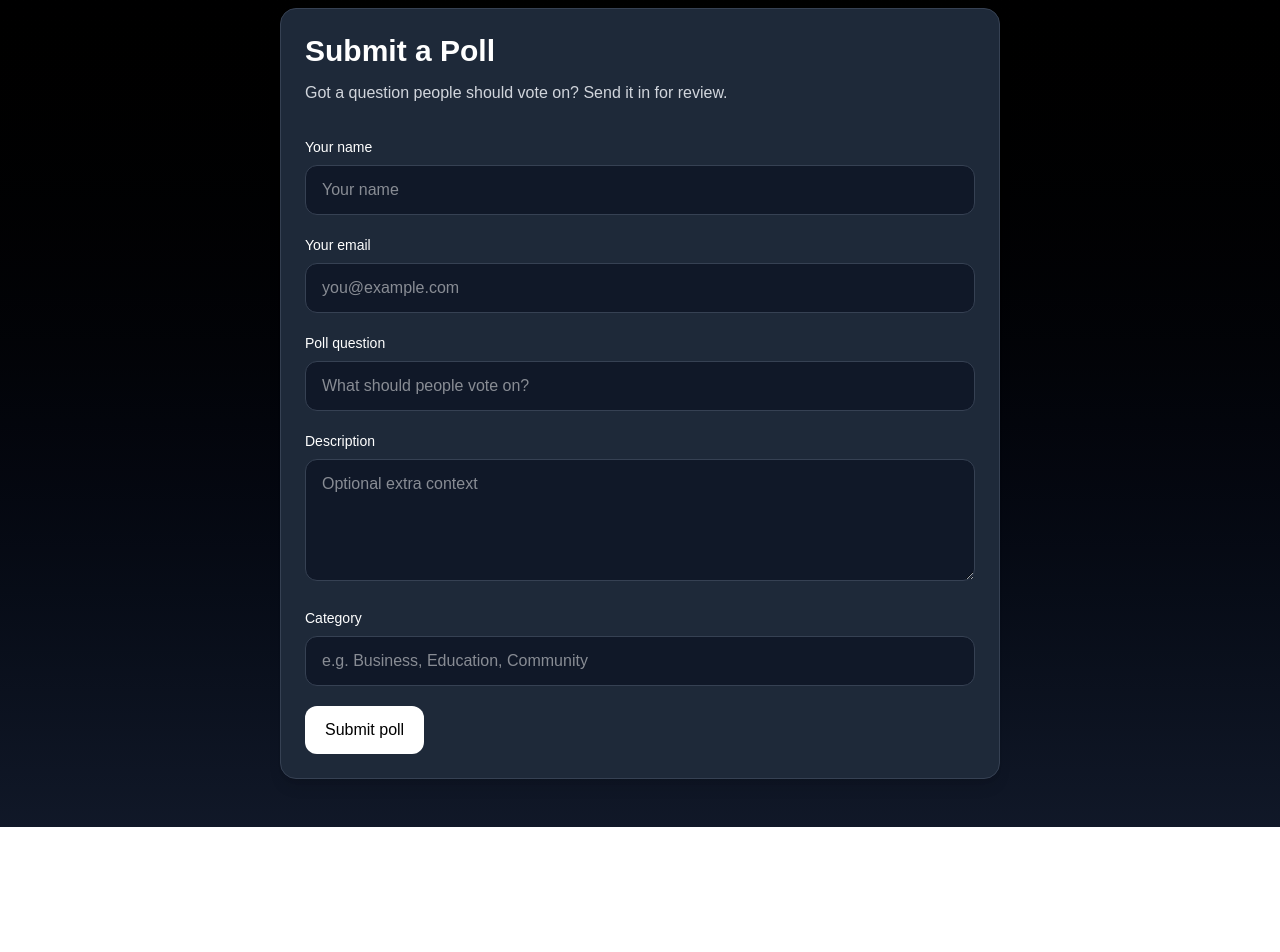
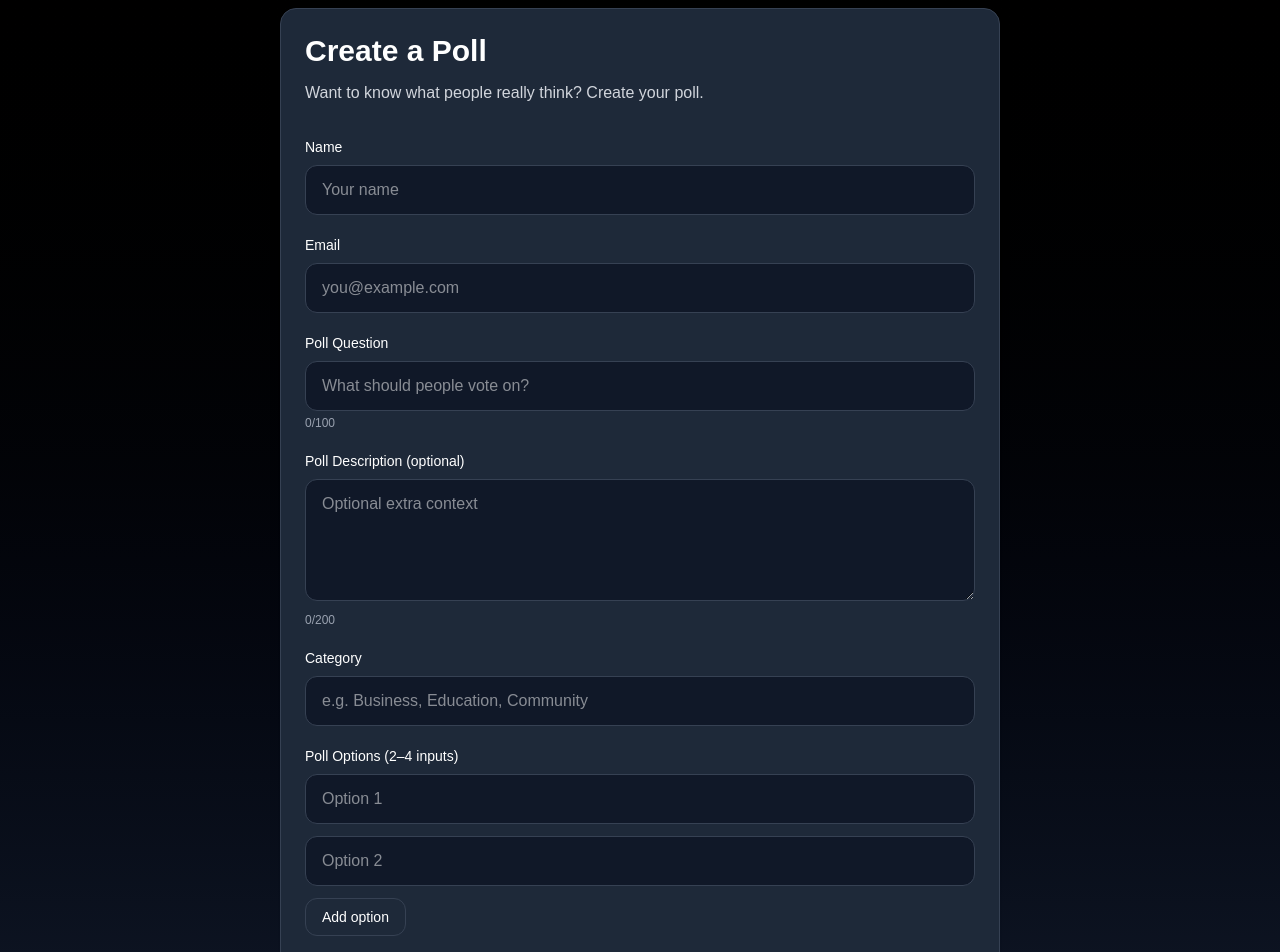
Before and after one commit to MarkDiamant/poll-and-see, a Next.js app: page /submit-poll in a window 1280 px wide. Shown: the part 80-1032 px from the top of the page. Before the commit the page ends 907 px from the top, so only its background shows below. Built offline with nearby package versions, Linux system fonts and the light colour scheme; no server answers.

Commit message:
update create poll pages and poll page link

```diff
--- a/app/page.tsx
+++ b/app/page.tsx
@@ -68,7 +68,6 @@ export default function Home() {
       .eq("poll_id", chosenFeaturedPoll.id);
 
     const counts: Record<number, number> = {};
-
     (votesData || []).forEach((vote) => {
       counts[vote.option_id] = (counts[vote.option_id] || 0) + 1;
     });
@@ -175,7 +174,7 @@ export default function Home() {
               href="/submit-poll"
               className="inline-flex h-11 items-center justify-center whitespace-nowrap rounded-xl bg-blue-600 px-3 md:px-5 text-sm font-medium text-white transition hover:bg-blue-500"
             >
-              Submit Poll
+              Create Poll
             </Link>
           </div>
         </div>
@@ -251,12 +250,16 @@ export default function Home() {
               Vote on real questions. Compare your answer. See how others think.
             </p>
 
+            <p className="text-gray-300 mb-4">
+              From everyday opinions to testing ideas, create a poll and see what people really think.
+            </p>
+
             <div className="border-t border-gray-700 pt-4">
               <Link
                 href="/submit-poll"
                 className="block w-full text-center rounded-xl bg-blue-600 py-3 font-medium text-white transition hover:bg-blue-500"
               >
-                Submit a Poll
+                Create a Poll
               </Link>
             </div>
           </div>
--- a/app/poll/[slug]/page.tsx
+++ b/app/poll/[slug]/page.tsx
@@ -169,7 +169,7 @@ export default function PollPage() {
                 href="/submit-poll"
                 className="inline-flex h-11 items-center justify-center whitespace-nowrap rounded-xl bg-blue-600 px-3 md:px-5 text-sm font-medium text-white transition hover:bg-blue-500"
               >
-                Submit Poll
+                Create Poll
               </Link>
             </div>
           </div>
@@ -211,7 +211,7 @@ export default function PollPage() {
                 href="/submit-poll"
                 className="inline-flex h-11 items-center justify-center whitespace-nowrap rounded-xl bg-blue-600 px-3 md:px-5 text-sm font-medium text-white transition hover:bg-blue-500"
               >
-                Submit Poll
+                Create Poll
               </Link>
             </div>
           </div>
@@ -259,7 +259,7 @@ export default function PollPage() {
               href="/submit-poll"
               className="inline-flex h-11 items-center justify-center whitespace-nowrap rounded-xl bg-blue-600 px-3 md:px-5 text-sm font-medium text-white transition hover:bg-blue-500"
             >
-              Submit Poll
+              Create Poll
             </Link>
           </div>
         </div>
@@ -338,6 +338,12 @@ export default function PollPage() {
             >
               {shareText}
             </button>
+
+            <div className="mt-4 text-sm text-gray-400">
+              <Link href="/submit-poll" className="text-blue-300 hover:underline">
+                Want to run your own poll? →
+              </Link>
+            </div>
           </div>
         </div>
       </section>
--- a/app/submit-poll/page.tsx
+++ b/app/submit-poll/page.tsx
@@ -1,7 +1,7 @@
 "use client";
 
 import Link from "next/link";
-import { useState } from "react";
+import { useMemo, useState } from "react";
 import { supabase } from "@/lib/supabase";
 
 export default function SubmitPollPage() {
@@ -10,16 +10,75 @@ export default function SubmitPollPage() {
   const [question, setQuestion] = useState("");
   const [description, setDescription] = useState("");
   const [category, setCategory] = useState("");
+  const [options, setOptions] = useState(["", ""]);
   const [submitting, setSubmitting] = useState(false);
   const [message, setMessage] = useState("");
   const [messageType, setMessageType] = useState<"success" | "error" | "">("");
 
+  const canAddOption = useMemo(() => options.length < 4, [options.length]);
+  const canRemoveOption = useMemo(() => options.length > 2, [options.length]);
+
+  const updateOption = (index: number, value: string) => {
+    const next = [...options];
+    next[index] = value;
+    setOptions(next);
+  };
+
+  const addOption = () => {
+    if (options.length < 4) {
+      setOptions([...options, ""]);
+    }
+  };
+
+  const removeOption = (index: number) => {
+    if (options.length <= 2) return;
+    setOptions(options.filter((_, i) => i !== index));
+  };
+
   const handleSubmit = async (e: React.FormEvent<HTMLFormElement>) => {
     e.preventDefault();
 
-    if (!name.trim() || !email.trim() || !question.trim()) {
+    const cleanedOptions = options.map((option) => option.trim());
+
+    if (!name.trim() || !email.trim() || !question.trim() || !category.trim()) {
       setMessageType("error");
-      setMessage("Please fill in name, email and question.");
+      setMessage("Please fill in all required fields.");
+      return;
+    }
+
+    if (question.trim().length > 100) {
+      setMessageType("error");
+      setMessage("Question must be 100 characters or fewer.");
+      return;
+    }
+
+    if (description.trim().length > 200) {
+      setMessageType("error");
+      setMessage("Description must be 200 characters or fewer.");
+      return;
+    }
+
+    if (cleanedOptions.length < 2) {
+      setMessageType("error");
+      setMessage("Please add at least 2 options.");
+      return;
+    }
+
+    if (cleanedOptions.length > 4) {
+      setMessageType("error");
+      setMessage("You can add up to 4 options only.");
+      return;
+    }
+
+    if (cleanedOptions.some((option) => !option)) {
+      setMessageType("error");
+      setMessage("Option fields cannot be empty.");
+      return;
+    }
+
+    if (cleanedOptions.some((option) => option.length > 40)) {
+      setMessageType("error");
+      setMessage("Each option must be 40 characters or fewer.");
       return;
     }
 
@@ -33,7 +92,8 @@ export default function SubmitPollPage() {
         email: email.trim(),
         question: question.trim(),
         description: description.trim() || null,
-        category: category.trim() || null,
+        category: category.trim(),
+        options: cleanedOptions,
       },
     ]);
 
@@ -46,12 +106,13 @@ export default function SubmitPollPage() {
     }
 
     setMessageType("success");
-    setMessage("Thanks — your poll request has been submitted.");
+    setMessage("Thanks — your poll has been submitted for review.");
     setName("");
     setEmail("");
     setQuestion("");
     setDescription("");
     setCategory("");
+    setOptions(["", ""]);
     setSubmitting(false);
   };
 
@@ -63,14 +124,14 @@ export default function SubmitPollPage() {
         </Link>
 
         <div className="mt-6 bg-gray-800 rounded-2xl p-6 shadow-lg border border-gray-700">
-          <h1 className="text-3xl font-bold mb-3">Submit a Poll</h1>
+          <h1 className="text-3xl font-bold mb-3">Create a Poll</h1>
           <p className="text-gray-300 mb-8">
-            Got a question people should vote on? Send it in for review.
+            Want to know what people really think? Create your poll.
           </p>
 
           <form onSubmit={handleSubmit} className="space-y-5">
             <div>
-              <label className="block text-sm mb-2">Your name</label>
+              <label className="block text-sm mb-2">Name</label>
               <input
                 type="text"
                 value={name}
@@ -81,7 +142,7 @@ export default function SubmitPollPage() {
             </div>
 
             <div>
-              <label className="block text-sm mb-2">Your email</label>
+              <label className="block text-sm mb-2">Email</label>
               <input
                 type="email"
                 value={email}
@@ -92,25 +153,29 @@ export default function SubmitPollPage() {
             </div>
 
             <div>
-              <label className="block text-sm mb-2">Poll question</label>
+              <label className="block text-sm mb-2">Poll Question</label>
               <input
                 type="text"
+                maxLength={100}
                 value={question}
                 onChange={(e) => setQuestion(e.target.value)}
                 className="w-full rounded-xl bg-gray-900 border border-gray-700 px-4 py-3 text-white outline-none"
                 placeholder="What should people vote on?"
               />
+              <p className="mt-1 text-xs text-gray-400">{question.length}/100</p>
             </div>
 
             <div>
-              <label className="block text-sm mb-2">Description</label>
+              <label className="block text-sm mb-2">Poll Description (optional)</label>
               <textarea
                 value={description}
+                maxLength={200}
                 onChange={(e) => setDescription(e.target.value)}
                 rows={4}
                 className="w-full rounded-xl bg-gray-900 border border-gray-700 px-4 py-3 text-white outline-none"
                 placeholder="Optional extra context"
               />
+              <p className="mt-1 text-xs text-gray-400">{description.length}/200</p>
             </div>
 
             <div>
@@ -124,12 +189,50 @@ export default function SubmitPollPage() {
               />
             </div>
 
+            <div>
+              <label className="block text-sm mb-2">Poll Options (2–4 inputs)</label>
+              <div className="space-y-3">
+                {options.map((option, index) => (
+                  <div key={index} className="flex gap-3">
+                    <input
+                      type="text"
+                      maxLength={40}
+                      value={option}
+                      onChange={(e) => updateOption(index, e.target.value)}
+                      className="w-full rounded-xl bg-gray-900 border border-gray-700 px-4 py-3 text-white outline-none"
+                      placeholder={`Option ${index + 1}`}
+                    />
+                    {canRemoveOption && (
+                      <button
+                        type="button"
+                        onClick={() => removeOption(index)}
+                        className="rounded-xl border border-gray-700 px-4 py-3 text-sm text-white hover:bg-gray-700"
+                      >
+                        Remove
+                      </button>
+                    )}
+                  </div>
+                ))}
+              </div>
+
+              <div className="mt-3">
+                <button
+                  type="button"
+                  onClick={addOption}
+                  disabled={!canAddOption}
+                  className="rounded-xl border border-gray-700 px-4 py-2 text-sm text-white hover:bg-gray-700 disabled:opacity-50"
+                >
+                  Add option
+                </button>
+              </div>
+            </div>
+
             <button
               type="submit"
               disabled={submitting}
               className="bg-white text-black px-5 py-3 rounded-xl font-medium hover:bg-gray-200 transition disabled:opacity-60 disabled:cursor-not-allowed"
             >
-              {submitting ? "Submitting..." : "Submit poll"}
+              {submitting ? "Submitting..." : "Create Poll"}
             </button>
 
             {message && (
```
